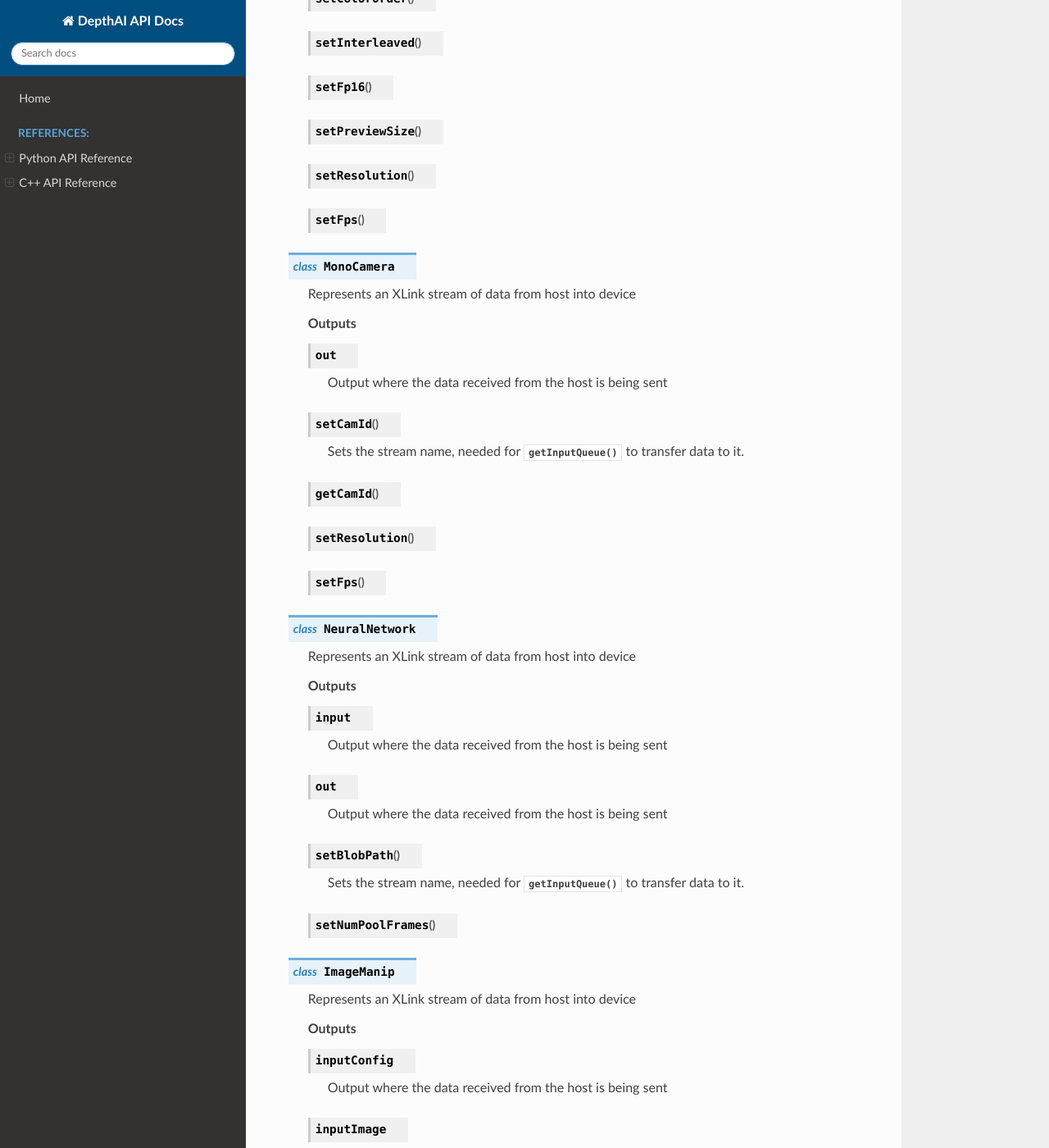
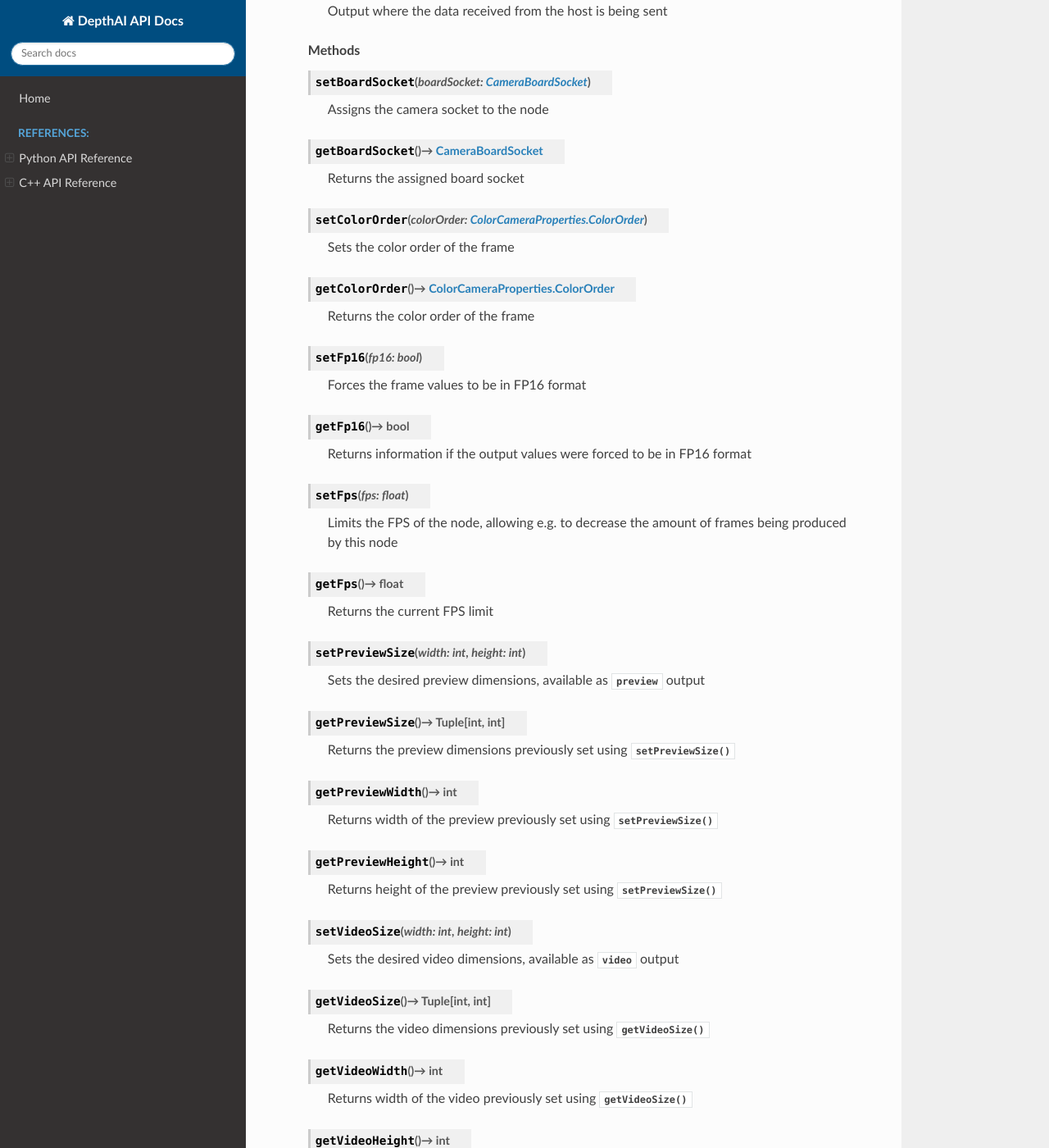
Before and after one commit to luxonis/depthai-python, a Sphinx documentation site: the page built from docs/source/references/python_nodes.rst, in a window 1280 px wide and 1400 px high, scrolled down 1405 px. Shown: the whole window at 82% size. Built offline with Sphinx 7.4.7 and the Read the Docs theme 2.0.0, drawn with Linux system fonts in a browser that asks for light colours; some of the changed text lies outside the part shown.

Commit message:
update Python API

```diff
--- a/docs/source/references/python_nodes.rst
+++ b/docs/source/references/python_nodes.rst
@@ -45,6 +45,16 @@
 
   Represents an XLink stream of data from host into device
 
+  **Inputs**
+
+  .. attribute:: inputConfig
+
+    Output where the data received from the host is being sent
+
+  .. attribute:: inputControl
+
+    Output where the data received from the host is being sent
+
   **Outputs**
 
   .. attribute:: video
@@ -53,29 +63,121 @@
 
   .. attribute:: preview
 
-    Output where the data received from the host is being sent
+    Color camera video stream scaled to the preview size, set using :func:`setPreviewSize`
 
   .. attribute:: still
 
     Output where the data received from the host is being sent
 
-  .. function:: setCamId()
+  **Methods**
 
-    Sets the stream name, needed for :func:`getInputQueue` to transfer data to it.
+  .. function:: setBoardSocket(boardSocket: CameraBoardSocket)
 
-  .. function:: getCamId()
+    Assigns the camera socket to the node
 
-  .. function:: setColorOrder()
+  .. function:: getBoardSocket() -> CameraBoardSocket
 
-  .. function:: setInterleaved()
+    Returns the assigned board socket
 
-  .. function:: setFp16()
+  .. function:: setColorOrder(colorOrder: ColorCameraProperties.ColorOrder)
 
-  .. function:: setPreviewSize()
+    Sets the color order of the frame
 
-  .. function:: setResolution()
+  .. function:: getColorOrder() -> ColorCameraProperties.ColorOrder
 
-  .. function:: setFps()
+    Returns the color order of the frame
+
+  .. function:: setFp16(fp16: bool)
+
+    Forces the frame values to be in FP16 format
+
+  .. function:: getFp16() -> bool
+
+    Returns information if the output values were forced to be in FP16 format
+
+  .. function:: setFps(fps: float)
+
+    Limits the FPS of the node, allowing e.g. to decrease the amount of frames being produced by this node
+
+  .. function:: getFps() -> float
+
+    Returns the current FPS limit
+
+  .. function:: setPreviewSize(width: int, height: int)
+
+    Sets the desired preview dimensions, available as :attr:`preview` output
+
+  .. function:: getPreviewSize() -> Tuple[int, int]
+
+    Returns the preview dimensions previously set using :func:`setPreviewSize`
+
+  .. function:: getPreviewWidth() -> int
+
+    Returns width of the preview previously set using :func:`setPreviewSize`
+
+  .. function:: getPreviewHeight() -> int
+
+    Returns height of the preview previously set using :func:`setPreviewSize`
+
+  .. function:: setVideoSize(width: int, height: int)
+
+    Sets the desired video dimensions, available as :attr:`video` output
+
+  .. function:: getVideoSize() -> Tuple[int, int]
+
+    Returns the video dimensions previously set using :func:`getVideoSize`
+
+  .. function:: getVideoWidth() -> int
+
+    Returns width of the video previously set using :func:`getVideoSize`
+
+  .. function:: getVideoHeight() -> int
+
+    Returns height of the video previously set using :func:`getVideoSize`
+
+  .. function:: setStillSize()
+
+  .. function:: getStillSize()
+
+  .. function:: getStillWidth()
+
+  .. function:: setResolution(resolution: ColorCameraProperties.SensorResolution)
+
+    Sets the camera sensor resolution, determining the maximum resolution that can be obtained from this node
+
+  .. function:: getResolution() -> ColorCameraProperties.SensorResolution
+
+    Returns camera resolution previously set using :func:`setResolution`
+
+  .. function:: getResolutionSize() -> Tuple[int, int]
+
+    Returns the sensor resolution dimensions
+
+  .. function:: getResolutionWidth() -> int
+
+    Returns the sensor resolution width
+
+  .. function:: getResolutionHeight() -> int
+
+    Returns the sensor resolution height
+
+  .. function:: sensorCenterCrop()
+
+  .. function:: setSensorCrop()
+
+  .. function:: getSensorCrop()
+
+  .. function:: getSensorCropX()
+
+  .. function:: getSensorCropY()
+
+  .. function:: setWaitForConfigInput()
+
+  .. function:: getWaitForConfigInput()
+
+  .. function:: setPreviewKeepAspectRatio(keep: bool)
+
+  .. function:: getPreviewKeepAspectRatio() -> bool
 
 
 .. class:: MonoCamera
@@ -87,17 +189,45 @@
 
   .. attribute:: out
 
-    Output where the data received from the host is being sent
+    Mono camera video stream, sending grayscale frames
 
-  .. function:: setCamId()
+  **Methods**
 
-    Sets the stream name, needed for :func:`getInputQueue` to transfer data to it.
+  .. function:: setBoardSocket()
 
-  .. function:: getCamId()
+    Assigns the camera socket to the node
 
-  .. function:: setResolution()
+  .. function:: getBoardSocket()
 
-  .. function:: setFps()
+    Returns the assigned board socket
+
+  .. function:: setResolution(resolution: MonoCameraProperties.SensorResolution)
+
+    Sets the camera sensor resolution, determining the maximum resolution that can be obtained from this node
+
+  .. function:: getResolution() -> MonoCameraProperties.SensorResolution
+
+    Returns camera resolution previously set using :func:`setResolution`
+
+  .. function:: setFps(fps: float)
+
+    Limits the FPS of the node, allowing e.g. to decrease the amount of frames being produced by this node
+
+  .. function:: getFps() -> float
+
+    Returns the current FPS limit
+
+  .. function:: getResolutionSize() -> Tuple[int, int]
+
+    Returns the sensor resolution dimensions
+
+  .. function:: getResolutionWidth() -> int
+
+    Returns the sensor resolution width
+
+  .. function:: getResolutionHeight() -> int
+
+    Returns the sensor resolution height
 
 
 .. class:: NeuralNetwork
@@ -105,19 +235,21 @@
 
   Represents an XLink stream of data from host into device
 
-  **Outputs**
+  **Inputs**
 
   .. attribute:: input
 
-    Output where the data received from the host is being sent
+    Neural network input, on which the inference will be ran
+
+  **Outputs**
 
   .. attribute:: out
 
-    Output where the data received from the host is being sent
+    Inference results output, all neural network outputs will be send through this output
 
-  .. function:: setBlobPath()
+  .. function:: setBlobPath(path: str)
 
-    Sets the stream name, needed for :func:`getInputQueue` to transfer data to it.
+    Sets the neural network blob path, being the actual neural network to be ran
 
   .. function:: setNumPoolFrames()
 
@@ -127,7 +259,7 @@
 
   Represents an XLink stream of data from host into device
 
-  **Outputs**
+  **Inputs**
 
   .. attribute:: inputConfig
 
@@ -137,9 +269,13 @@
 
     Output where the data received from the host is being sent
 
+  **Outputs**
+
   .. attribute:: out
 
     Output where the data received from the host is being sent
+
+  **Methods**
 
   .. function:: setCropRect()
 
@@ -265,17 +401,31 @@
 
   .. function:: getQuality()
 
-  .. function:: setWidth()
-
   .. function:: getWidth()
 
-  .. function:: setHeight()
+  .. function:: getHeight()
 
-  .. function:: getHeight()
+  .. function:: getSize() -> Tuple[int, int]
 
   .. function:: setFrameRate()
 
   .. function:: getFrameRate()
+
+
+.. class:: CameraBoardSocket
+  :canonical: depthai.CameraBoardSocket
+
+  Represents an XLink stream of data from host into device
+
+  **Outputs**
+
+  .. attribute:: AUTO
+
+  .. attribute:: RGB
+
+  .. attribute:: LEFT
+
+  .. attribute:: RIGHT
 
 
 .. class:: ColorCameraProperties
@@ -285,7 +435,7 @@
 
   **Outputs**
 
-  .. attribute:: camId
+  .. attribute:: boardSocket
 
     Output where the data received from the host is being sent
 
@@ -357,7 +519,7 @@
 
   **Outputs**
 
-  .. attribute:: camId
+  .. attribute:: boardSocket
 
     Output where the data received from the host is being sent
 
```
Also changed, not shown: other parts of docs/source/references/python_nodes.rst (+12 -0 lines), docs/source/references/python.rst (+22 -4 lines).
